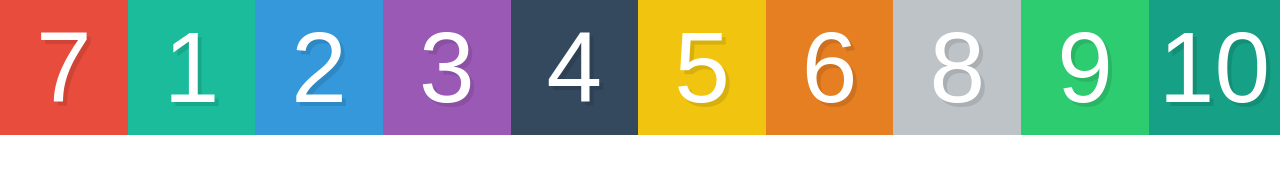
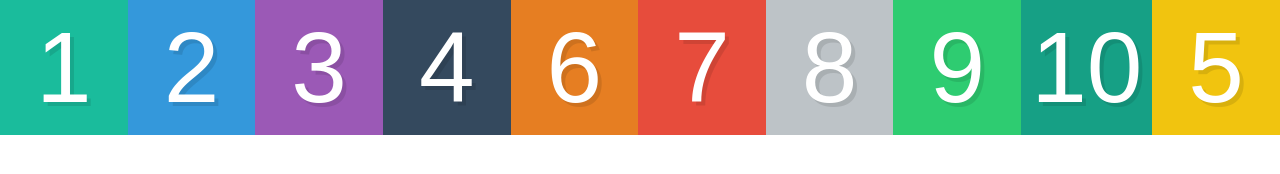
Before and after one commit to edwinchen85/what_the_flexbox, a plain HTML site: page 01-intro/index.html in a window 1280 px wide. Drawn offline with Linux system fonts and the light colour scheme; files that its build step writes are made by us from their sources.

Commit message:
04-ordering end

```diff
--- a/04-ordering/style.css
+++ b/04-ordering/style.css
@@ -39,9 +39,9 @@ input[type=reset],input[type=submit]{-webkit-appearance:button;cursor:pointer;}b
 
 .box3 {
   // default order is 0
-  order: -1;   // This will position item 3 to the second in the row
+  order: 1;   // This will position item 3 to the second in the row
 }
 
-.box7 {
-  order: -2;   // This will position item 7 to the first in the row
+.box5 {
+  order: 2;   // This will position item 7 to the first in the row
 }
```
